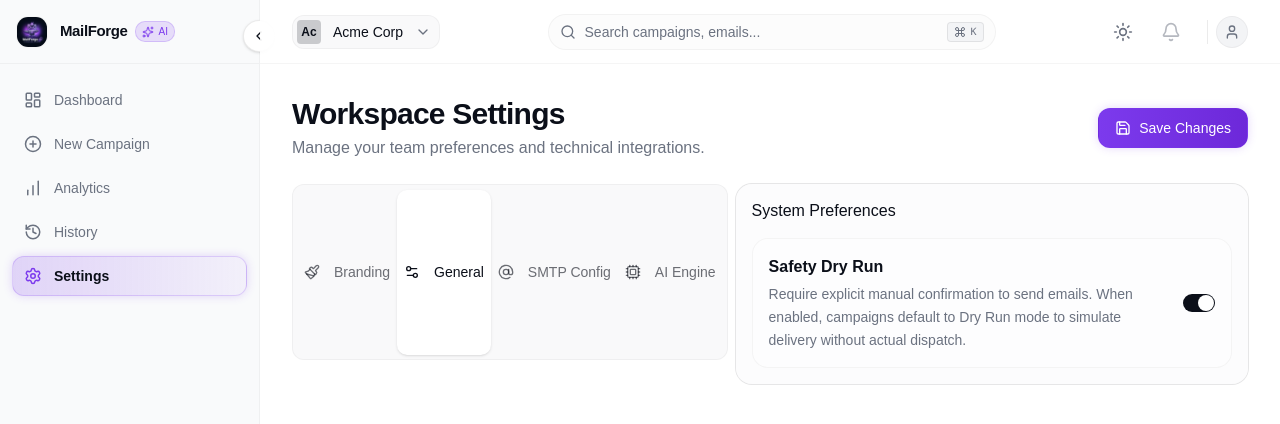
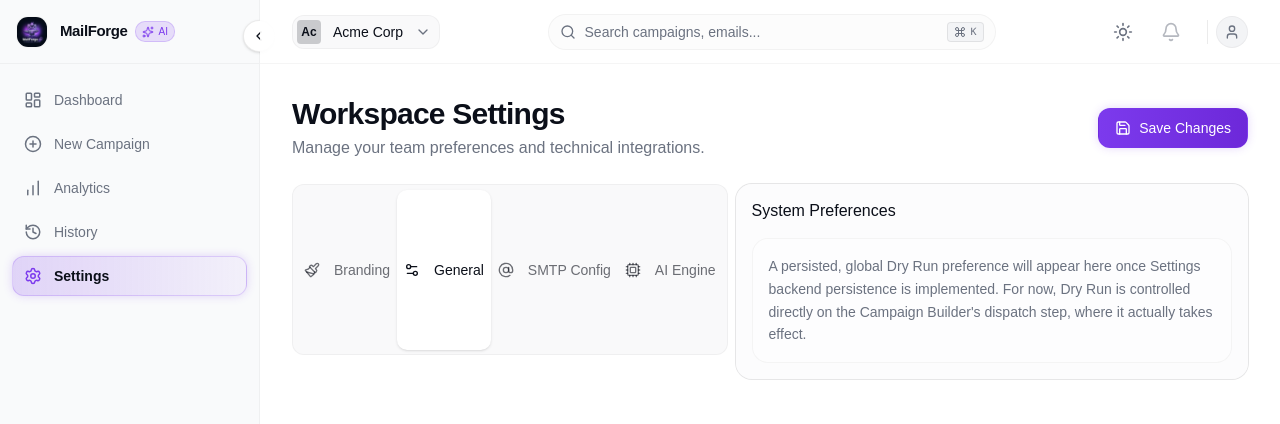
Before and after one commit to Anubhav-bharadwaj/AI_Email_Agent, a React (Vite) app in the folder frontend/: page /settings in a window 1280 px wide. Both pictures are taken after a click on the tab "General". Shown: the top 424 px of the page. Built offline with nearby package versions, Linux system fonts and the light colour scheme; no server answers.

Commit message:
Changes made in Settings

```diff
--- a/frontend/src/app/settings/Settings.jsx
+++ b/frontend/src/app/settings/Settings.jsx
@@ -189,12 +189,10 @@ export function Settings() {
               <CardTitle>System Preferences</CardTitle>
             </CardHeader>
             <CardContent className="space-y-6">
-              <div className="flex items-center justify-between p-4 rounded-xl border border-border/50 bg-background/50 hover:border-accent/30 transition-colors">
-                <div className="space-y-1 mr-4">
-                  <Label className="text-base font-semibold">Safety Dry Run</Label>
-                  <p className="text-sm text-muted-foreground leading-relaxed">Require explicit manual confirmation to send emails. When enabled, campaigns default to Dry Run mode to simulate delivery without actual dispatch.</p>
-                </div>
-                <Switch checked={settings.defaultDryRun} onCheckedChange={(c) => setSettings({ ...settings, defaultDryRun: c })} />
+              <div className="p-4 rounded-xl border border-border/50 bg-background/50">
+                <p className="text-sm text-muted-foreground leading-relaxed">
+                  A persisted, global Dry Run preference will appear here once Settings backend persistence is implemented. For now, Dry Run is controlled directly on the Campaign Builder's dispatch step, where it actually takes effect.
+                </p>
               </div>
             </CardContent>
           </Card>
--- a/frontend/src/services/api.js
+++ b/frontend/src/services/api.js
@@ -60,7 +60,6 @@ const defaultSettings = {
   apiProvider: 'Groq',
   groqApiKey: 'gsk_xxxxxx',
   rateLimit: 10,
-  defaultDryRun: true,
   theme: 'dark',
   companyName: 'Acme Corp',
   companyEmail: 'hello@acme.com'
```
